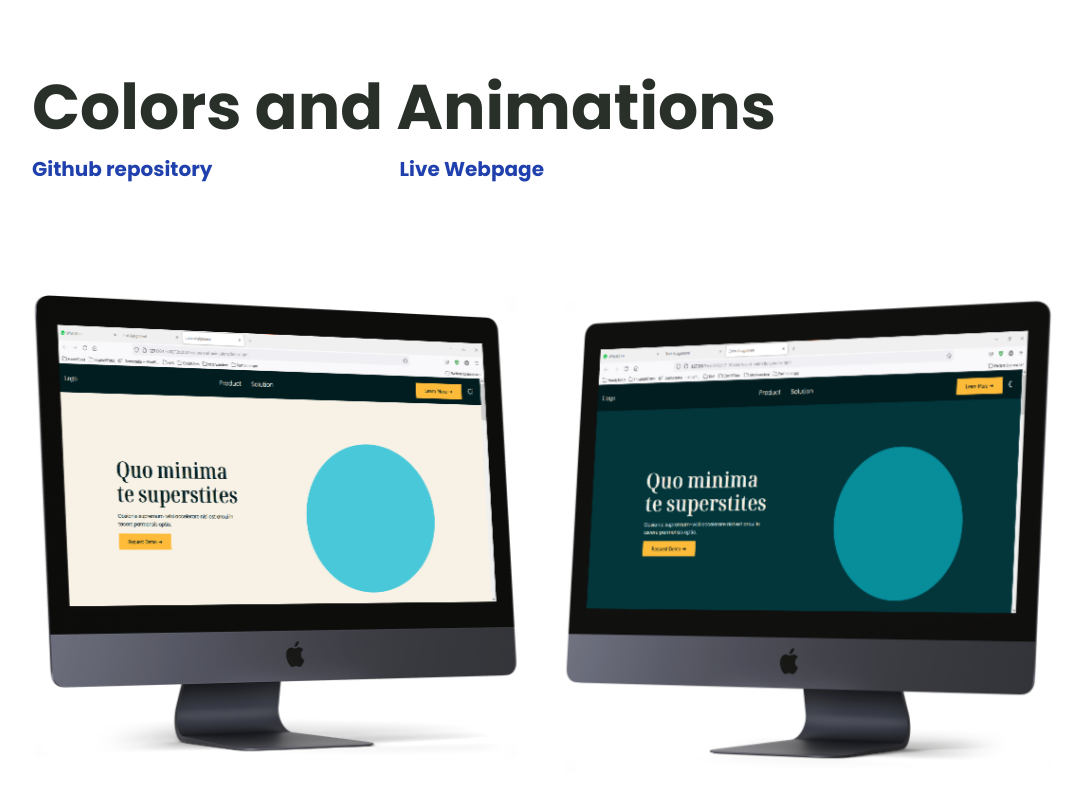
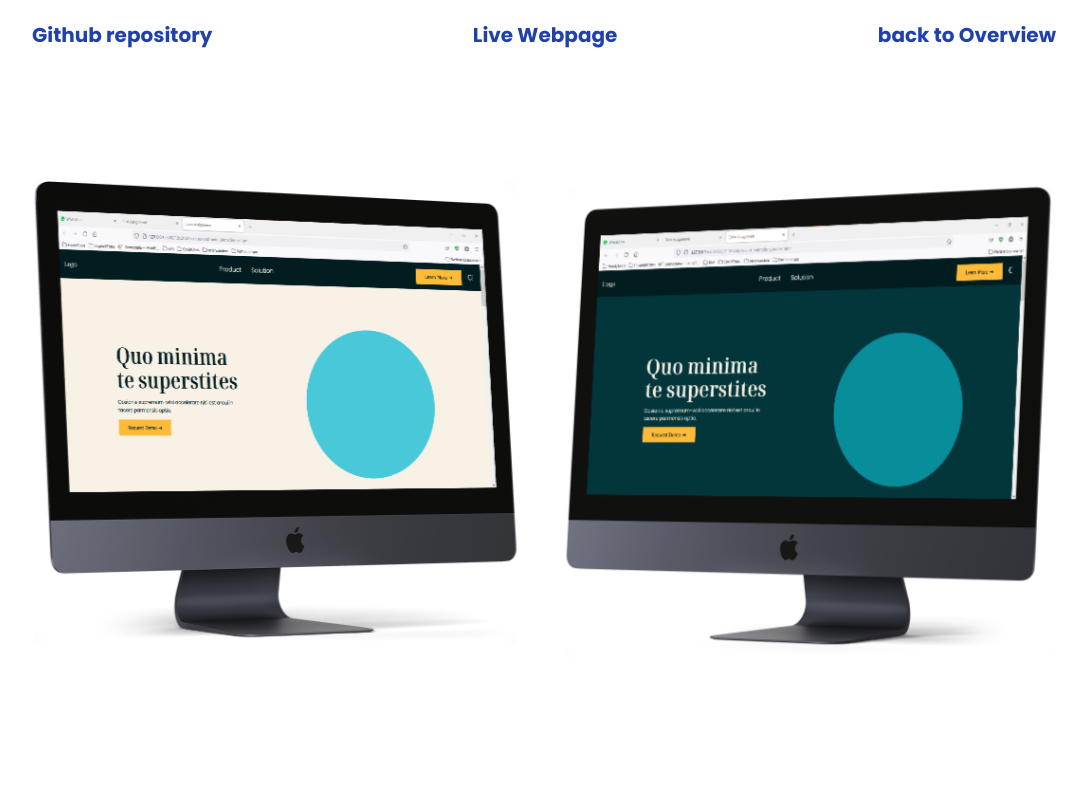
Before and after one commit to siangi/Portfolio_Dfd, a plain HTML site: page projectPages/colors-and-animations.html in a window 1280 px wide. Shown: the top 800 px of the page, without its empty margins (96-1183 px from the left). Drawn offline with Linux system fonts and the light colour scheme.

Commit message:
proper navigation on the subpages

```diff
--- a/projectPages/colors-and-animations.html
+++ b/projectPages/colors-and-animations.html
@@ -11,13 +11,13 @@
     <title>colors and animations assignment</title>
 </head>
 <body>
-    <header class="small">
-        <h2>Colors and Animations</h2>
-        <div class="working-links">
-            <a class="underline-on-hover" href="https://github.com/siangi/colors-and-animations">Github repository</a>
-            <a class="underline-on-hover" href="https://siangi.github.io/colors-and-animations">Live Webpage</a>
-        </div>
-    </header>
+    <nav>
+        <ul>
+            <li><a class="underline-on-hover" href="https://github.com/siangi/colors-and-animations">Github repository</a></li>
+            <li><a class="underline-on-hover" href="https://siangi.github.io/colors-and-animations">Live Webpage</a></li>
+            <li><a class="underline-on-hover" href="../index.html#colors-and-animations">back to Overview</a></li>
+        </ul>
+    </nav>
     <section class="detail-image-grid">
         <img src="../images/colors-and-animations/colorAnim1.png" alt="" class="grid-all">
         <div class="grid-left">
--- a/style.css
+++ b/style.css
@@ -92,7 +92,7 @@ nav {
 
 header {
     padding-top: 3rem;
-    min-height: 80vh;
+    min-height: 85vh;
 }
 
 header h3 {
```
Also changed, not shown: projectPages/fonts-and-cards.html (+7 -4 lines).
